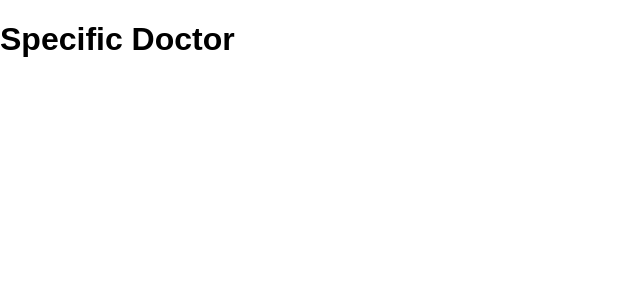
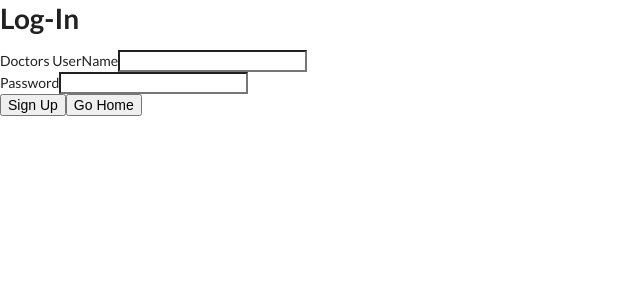
Before and after one commit to josephgeo259/project-3, a React (Create React App) app in the folder client/: page /login in a window 1280 px wide. Shown: the top 300 px of the page, without its empty margins (0-640 px from the left). Built offline with nearby package versions, Linux system fonts and the light colour scheme.

Commit message:
Doctors page shows

```diff
--- a/client/package.json
+++ b/client/package.json
@@ -3,11 +3,13 @@
   "version": "0.1.0",
   "private": true,
   "dependencies": {
+    "add": "^2.0.6",
     "axios": "^0.18.0",
     "react": "^16.3.2",
     "react-dom": "^16.3.2",
     "react-router-dom": "^4.2.2",
     "react-scripts": "1.1.4",
+    "semantic-ui-css": "^2.3.1",
     "semantic-ui-react": "^0.79.1"
   },
   "scripts": {
--- a/client/public/index.html
+++ b/client/public/index.html
@@ -10,6 +10,8 @@
     -->
     <link rel="manifest" href="%PUBLIC_URL%/manifest.json">
     <link rel="shortcut icon" href="%PUBLIC_URL%/favicon.ico">
+    <link rel="stylesheet" href="//cdnjs.cloudflare.com/ajax/libs/semantic-ui/2.2.12/semantic.min.css"></link>
+
     <!--
       Notice the use of %PUBLIC_URL% in the tags above.
       It will be replaced with the URL of the `public` folder during the build.
@@ -19,8 +21,9 @@
       work correctly both with client-side routing and a non-root public URL.
       Learn how to configure a non-root public URL by running `npm run build`.
     -->
-    <title>React App</title>
+    <title>Doctors Stethoscope App</title>
   </head>
+
   <body>
     <noscript>
       You need to enable JavaScript to run this app.
--- a/client/src/App.js
+++ b/client/src/App.js
@@ -2,14 +2,38 @@ import React, { Component } from 'react'
 import { BrowserRouter as Router, Switch, Route } from 'react-router-dom'
 import Doctors from './components/Doctors'
 import SingleDoctor from './components/SingleDoctor'
+import LogIn from './components/LogIn';
+import { Redirect } from 'react-router-dom'
+
 
 class App extends Component {
+  state = {
+    currentUser:{
+      userName: "Geo",
+      password: "WhatItIs"
+    }
+  }
+  docLogIn = (logInInfo) => {
+    const newUser = { ...this.state.currentUser }
+    newUser.userName = logInInfo.userName
+    this.setState({ currentUser: newUser })
+    console.log("Yo mock login", this.state)
+
+  }
+
   render() {
+  const DoctorsComponent = () => <Doctors
+      currentUser={this.state.currentUser}  {...this.props} />
+
+    if (this.state.redirect) {
+      return (<Redirect to="/doctors" />)
+    }
     return (
       <Router>
         <div>
           <Switch>
-            <Route exact path="/" component={Doctors} />
+            <Route exact path="/" render={DoctorsComponent} />
+            <Route exact path="/login" component={LogIn} />
             <Route path="/:id" component={SingleDoctor} />
           </Switch>
         </div>
--- a/client/src/components/Doctors.js
+++ b/client/src/components/Doctors.js
@@ -23,7 +23,7 @@ class Doctors extends Component {
     render() {
         return (
             <div>
-                <h1>Doctors</h1>
+                <h1>Doctors</h1> <Link to="/login">Doctor Login </Link>
                 {this.state.doctors.map(doctor => (
                     <Link key={doctor._id} to={`/${doctor._id}`}>
                         <h3>Name: {doctor.name}</h3>
@@ -32,9 +32,12 @@ class Doctors extends Component {
                         <h3>Location: {doctor.location}</h3>
                     </Link>
                 ))}
-                <button onClick={this.toggleShowNewForm}>Create New</button>
+                <button onClick={this.toggleShowNewForm}>Create New Doctor </button>
 
                 {this.state.showNewForm ? <NewDoctorForm getAllDoctors={this.getAllDoctors} /> : null}
+
+
+
             </div>
         )
     }
--- /dev/null
+++ b/client/src/components/LogIn.js
@@ -0,0 +1,68 @@
+import React, { Component } from 'react'
+import { Redirect } from 'react-router-dom'
+import axios from 'axios'
+import { Link } from 'react-router-dom'
+
+class LogIn extends Component {
+    constructor() {
+        super()
+        this.state = {
+            user: {
+                userName: '',
+                password: ''
+            },
+            redirect: false
+        }
+    }
+    createUserName = () => {
+        axios.post('/api/doctors', {
+            userName: this.state.doc
+        }).then((res) => {
+            this.setState({ redirectToHome: true, createdUserName: res.data })
+        })
+    }
+    handleSignUp = (e) => {
+        e.preventDefault()
+        this.createUserName()
+    }
+
+    handleChange = (e) => {
+        const updatedUser = { ...this.state.user }
+        const inputField = e.target.name
+        const inputValue = e.target.value
+        updatedUser[inputField] = inputValue
+        this.setState({ user: updatedUser })
+        }
+
+    handleSubmit = (e) => {
+        e.preventDefault()
+        this.props.docLogIn(this.state.user)
+        this.setState({ redirect: true })
+    }
+
+
+    render() {
+        if (this.state.redirect) {
+            return (<Redirect to="/" />)
+        }
+            return (
+        <div>
+            <h1>Log-In</h1>
+            <form onSubmit={this.handleSignUp}>
+                <div>
+                    <label htmlFor="userName">Doctors UserName</label>
+                    <input onChange={this.handleChange} name="userName" type="text" value={this.state.userName} />
+                </div>
+                <div>
+                    <label htmlFor="password">Password</label>
+                    <input onChange={this.handleChange} name="password" type="text" value={this.state.password} />
+                </div>
+                <button>Sign Up</button>
+                        <Link to='/'><button>Go Home</button></Link>
+            </form>
+        </div>
+        )
+    }
+}
+
+export default LogIn
--- a/client/src/index.js
+++ b/client/src/index.js
@@ -3,6 +3,7 @@ import ReactDOM from 'react-dom';
 import './index.css';
 import App from './App';
 import registerServiceWorker from './registerServiceWorker';
+import 'semantic-ui-css/semantic.min.css';
 
 ReactDOM.render(<App />, document.getElementById('root'));
 registerServiceWorker();
```
Also changed, not shown: 2 other files (tests, documents, lock files or other folders).
